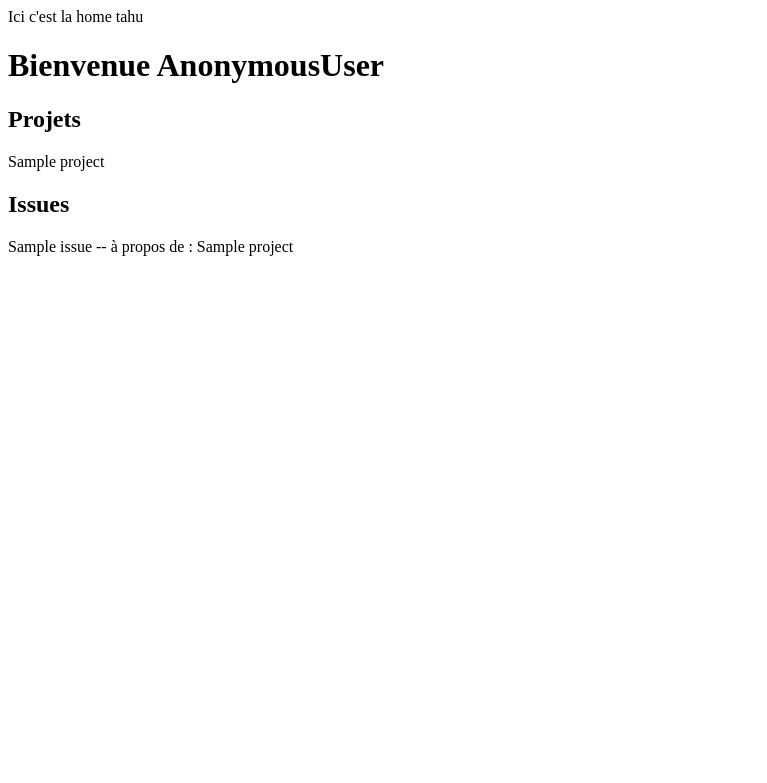
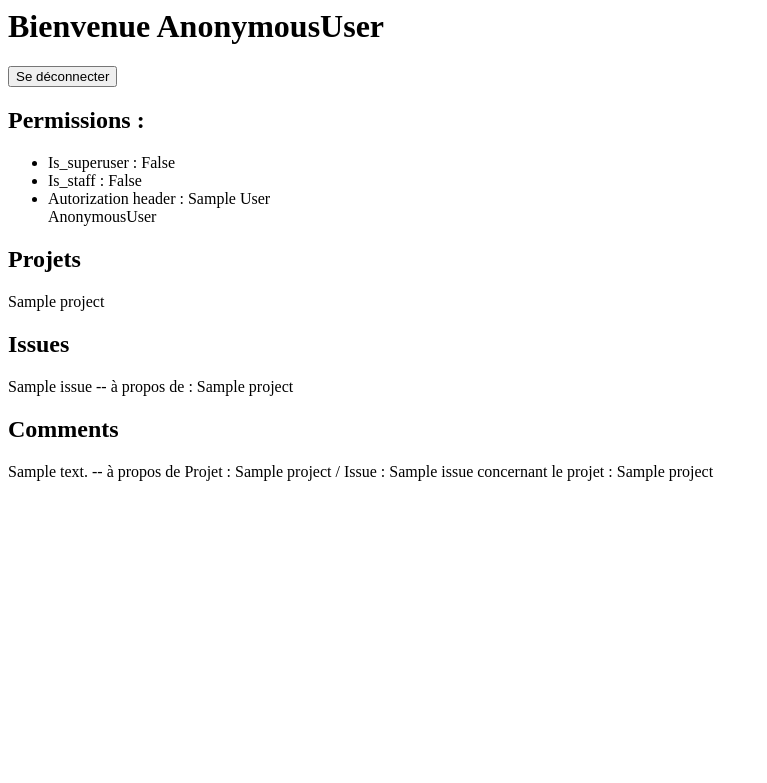
Before and after one commit to JasonBats/SoftDeskSupport, a Django app: template SoftDeskApp/templates/SoftDeskApp/home.html in a window 1280 px wide. Shown: the top 783 px of the page, without its empty margins (0-767 px from the left). Run offline with Django 5.2, Linux system fonts and the light colour scheme; tables that the repository leaves empty hold one stand-in row (values such as "Sample post"); the template is opened without the code that fills it: values that come from a table or form of the project are taken from there, most other values are stand-ins (such as "Sample title", 1, 10 or a date in 2020).

Commit message:
Dev infos on homepage

```diff
--- a/SoftDeskApp/templates/SoftDeskApp/home.html
+++ b/SoftDeskApp/templates/SoftDeskApp/home.html
@@ -1,6 +1,10 @@
-Ici c'est la home tahu
-<h1>Bienvenue {{ user }}</h1>
-
+<h1>Bienvenue {{ user }}</h1><form method="post" action="{% url 'logout' %}"><button type="submit">{% csrf_token %}Se déconnecter</button></form>
+<h2>Permissions :</h2>
+<ul>
+    <li>Is_superuser : {{ user.is_superuser }}</li>
+    <li>Is_staff : {{ user.is_staff }}</li>
+    <li>Autorization header : {{ authorization_header }}</li> {{ request.user }}
+</ul>
 <h2>Projets</h2>
 {% for project in projects %}
     <p>{{ project.name }}</p>
@@ -10,3 +14,8 @@ Ici c'est la home tahu
 {% for issue in issues %}
     <p>{{ issue.name }} -- à propos de : {{ issue.project }}</p>
 {% endfor %}
+
+<h2>Comments</h2>
+{% for comment in comments %}
+    <p>{{ comment.description }} -- à propos de {{ comment.issue }} concernant le projet : {{ comment.issue.project }}</p>
+{% endfor %}
```
